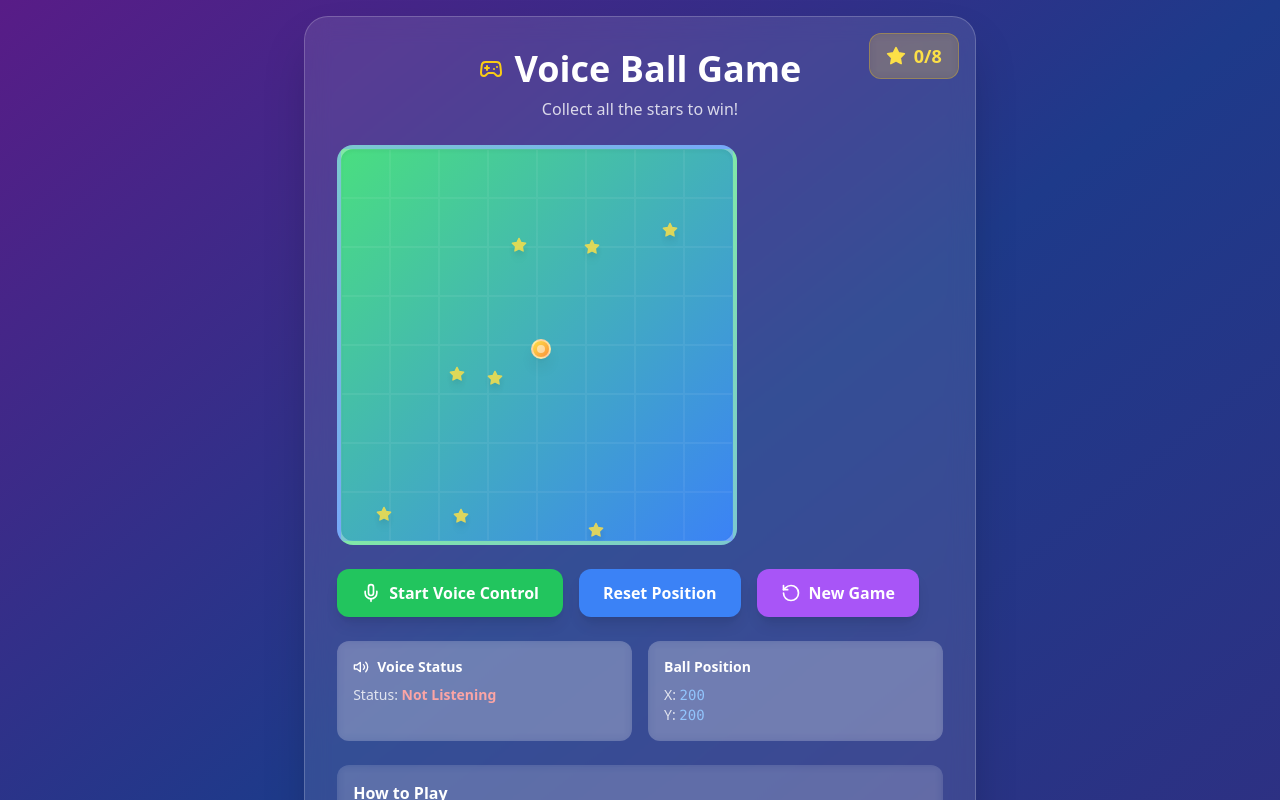
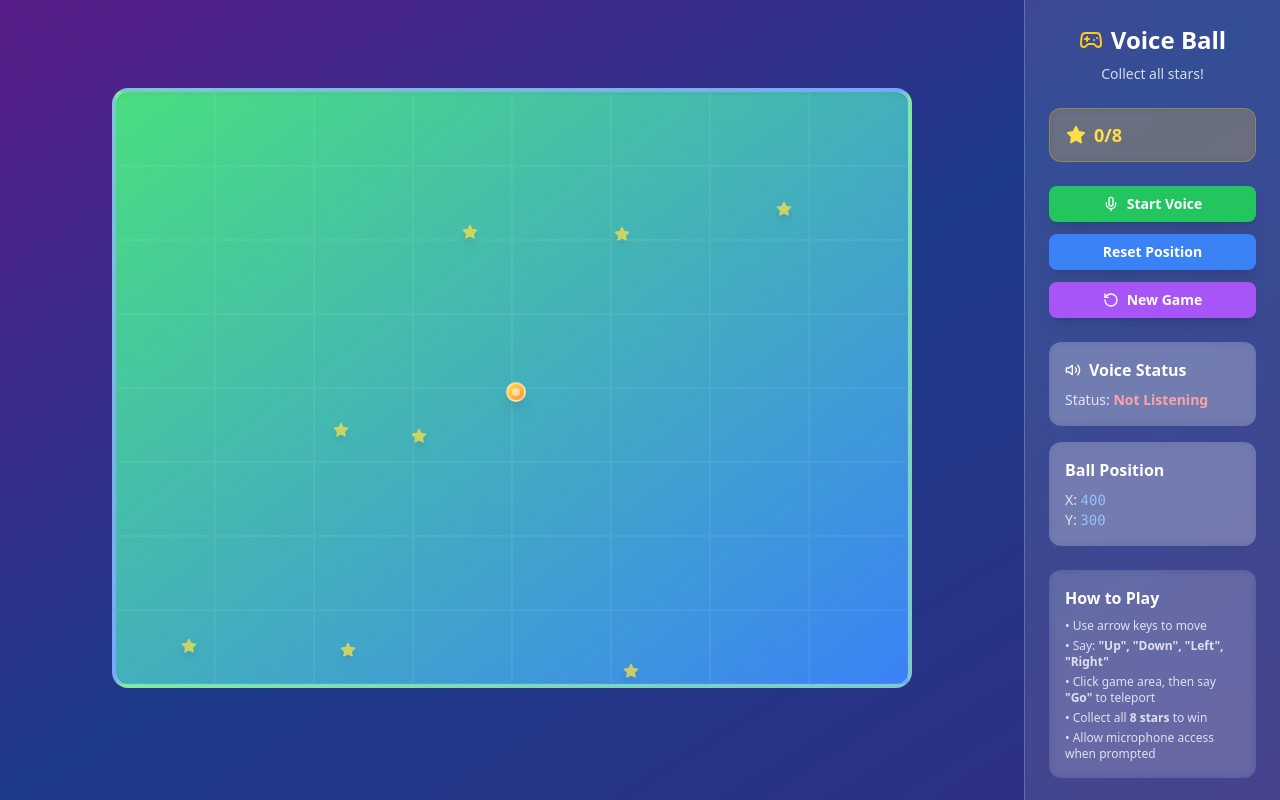
Before and after one commit to n1developer-ubt/VoiceBallGame, a React (Vite) app: page / in a window 1280 px wide. Shown: the top 800 px of the page. Built offline with nearby package versions, Linux system fonts and the light colour scheme.

Commit message:
game layout modified.

```diff
--- a/src/App.tsx
+++ b/src/App.tsx
@@ -55,18 +55,11 @@ function App() {
    const isBallActive = keysPressed.size > 0 || Boolean(lastCommand)
 
    return (
-      <div className='min-h-screen bg-gradient-to-br from-purple-900 via-blue-900 to-indigo-900 flex items-center justify-center p-4'>
-         <div className='bg-white/10 backdrop-blur-md rounded-3xl p-8 shadow-2xl border border-white/20 relative'>
-            <ScoreDisplay score={score} />
-
-            <div className='text-center mb-6'>
-               <h1 className='text-4xl font-bold text-white mb-2 flex items-center justify-center gap-3'>
-                  <Gamepad2 className='text-yellow-400' />
-                  Voice Ball Game
-               </h1>
-               <p className='text-white/80'>Collect all the stars to win!</p>
-            </div>
-
+      <div className='min-h-screen bg-gradient-to-br from-purple-900 via-blue-900 to-indigo-900 overflow-hidden'>
+         <div className='flex h-screen'>
+            {/* Left side - Game Area (80%) */}
+            <div className='w-4/5 flex items-center justify-center p-6'>
+               <div className='relative'>
                   <GameArea
                      ballPosition={ballPosition}
                      targetPosition={targetPosition}
@@ -74,14 +67,37 @@ function App() {
                      onAreaClick={handleGameAreaClick}
                      isBallActive={isBallActive}
                   />
+               </div>
+            </div>
 
+            {/* Right side - Controls and Info (20%) */}
+            <div className='w-1/5 bg-white/10 backdrop-blur-md border-l border-white/20 overflow-y-auto'>
+               <div className='p-6 space-y-6'>
+                  {/* Header */}
+                  <div className='text-center'>
+                     <h1 className='text-2xl font-bold text-white mb-2 flex items-center justify-center gap-2'>
+                        <Gamepad2 className='text-yellow-400' size={24} />
+                        Voice Ball
+                     </h1>
+                     <p className='text-white/80 text-sm'>Collect all stars!</p>
+                  </div>
+
+                  {/* Score Display */}
+                  <div className='bg-yellow-500/20 backdrop-blur-sm rounded-xl px-4 py-3 border border-yellow-400/30'>
+                     <ScoreDisplay score={score} />
+                  </div>
+
+                  {/* Game Controls */}
+                  <div className='space-y-3'>
                      <GameControls
                         isListening={isListening}
                         onToggleVoice={toggleVoiceControl}
                         onResetPosition={resetPosition}
                         onResetGame={resetGame}
                      />
+                  </div>
 
+                  {/* Status Display */}
                   <StatusDisplay
                      isListening={isListening}
                      lastCommand={lastCommand}
@@ -89,15 +105,19 @@ function App() {
                      ballPosition={ballPosition}
                   />
 
+                  {/* Instructions */}
                   <Instructions />
+               </div>
+            </div>
+         </div>
 
+         {/* Win Modal */}
          <WinModal
             show={showWinModal}
             onPlayAgain={resetGame}
             onClose={() => setShowWinModal(false)}
          />
       </div>
-      </div>
    )
 }
 
--- a/src/components/Controls/GameControls.tsx
+++ b/src/components/Controls/GameControls.tsx
@@ -15,28 +15,28 @@ export const GameControls: React.FC<GameControlsProps> = ({
    onResetGame,
 }) => {
    return (
-      <div className='flex flex-col sm:flex-row gap-4 mb-6'>
+      <div className='flex flex-col gap-3'>
          <button
             onClick={onToggleVoice}
-            className={`flex items-center justify-center gap-2 px-6 py-3 rounded-xl font-semibold transition-all duration-200 shadow-lg ${
+            className={`flex items-center justify-center gap-2 px-4 py-2 rounded-lg font-semibold transition-all duration-200 shadow-lg text-sm ${
                isListening
                   ? "bg-red-500 hover:bg-red-600 text-white animate-pulse"
                   : "bg-green-500 hover:bg-green-600 text-white hover:scale-105"
             }`}>
-            {isListening ? <MicOff size={20} /> : <Mic size={20} />}
-            {isListening ? "Stop Listening" : "Start Voice Control"}
+            {isListening ? <MicOff size={16} /> : <Mic size={16} />}
+            {isListening ? "Stop" : "Start Voice"}
          </button>
 
          <button
             onClick={onResetPosition}
-            className='flex items-center justify-center gap-2 px-6 py-3 bg-blue-500 hover:bg-blue-600 text-white rounded-xl font-semibold transition-all duration-200 shadow-lg hover:scale-105'>
+            className='flex items-center justify-center gap-2 px-4 py-2 bg-blue-500 hover:bg-blue-600 text-white rounded-lg font-semibold transition-all duration-200 shadow-lg hover:scale-105 text-sm'>
             Reset Position
          </button>
 
          <button
             onClick={onResetGame}
-            className='flex items-center justify-center gap-2 px-6 py-3 bg-purple-500 hover:bg-purple-600 text-white rounded-xl font-semibold transition-all duration-200 shadow-lg hover:scale-105'>
-            <RotateCcw size={20} />
+            className='flex items-center justify-center gap-2 px-4 py-2 bg-purple-500 hover:bg-purple-600 text-white rounded-lg font-semibold transition-all duration-200 shadow-lg hover:scale-105 text-sm'>
+            <RotateCcw size={16} />
             New Game
          </button>
       </div>
--- a/src/components/UI/Instructions.tsx
+++ b/src/components/UI/Instructions.tsx
@@ -3,24 +3,20 @@ import { TOTAL_STARS } from "../../constants/gameConstants"
 
 export const Instructions: React.FC = () => {
    return (
-      <div className='mt-6 bg-white/10 rounded-xl p-4 backdrop-blur-sm'>
+      <div className='bg-white/10 rounded-xl p-4 backdrop-blur-sm'>
          <h3 className='font-semibold text-white mb-2'>How to Play</h3>
-         <div className='text-white/80 text-sm space-y-1'>
-            <p>• Use arrow keys to move the ball around</p>
+         <div className='text-white/80 text-xs space-y-1'>
+            <p>• Use arrow keys to move</p>
             <p>
-               • Click "Start Voice Control" and say:{" "}
-               <strong>"Up", "Down", "Left", or "Right"</strong>
+               • Say: <strong>"Up", "Down", "Left", "Right"</strong>
             </p>
             <p>
-               • <strong>NEW:</strong> Click anywhere on the game area to set a
-               target, then say <strong>"Go"</strong> to teleport there
+               • Click game area, then say <strong>"Go"</strong> to teleport
             </p>
             <p>
-               • Collect all <strong>{TOTAL_STARS} stars</strong> to win the
-               game
+               • Collect all <strong>{TOTAL_STARS} stars</strong> to win
             </p>
-            <p>• Watch the ball grow when you're actively controlling it</p>
-            <p>• Make sure to allow microphone access when prompted</p>
+            <p>• Allow microphone access when prompted</p>
          </div>
       </div>
    )
--- a/src/components/UI/ScoreDisplay.tsx
+++ b/src/components/UI/ScoreDisplay.tsx
@@ -8,13 +8,11 @@ interface ScoreDisplayProps {
 
 export const ScoreDisplay: React.FC<ScoreDisplayProps> = ({ score }) => {
    return (
-      <div className='absolute top-4 right-4 bg-yellow-500/20 backdrop-blur-sm rounded-xl px-4 py-2 border border-yellow-400/30'>
-         <div className='flex items-center gap-2 text-yellow-300'>
-            <Star size={20} className='fill-current' />
-            <span className='font-bold text-lg'>
-               {score}/{TOTAL_STARS}
-            </span>
-         </div>
+      <div className='flex items-center gap-2 text-yellow-300'>
+         <Star size={20} className='fill-current' />
+         <span className='font-bold text-lg'>
+            {score}/{TOTAL_STARS}
+         </span>
       </div>
    )
 }
--- a/src/components/UI/StatusDisplay.tsx
+++ b/src/components/UI/StatusDisplay.tsx
@@ -16,13 +16,13 @@ export const StatusDisplay: React.FC<StatusDisplayProps> = ({
    ballPosition,
 }) => {
    return (
-      <div className='grid grid-cols-1 sm:grid-cols-2 gap-4 text-sm'>
+      <div className='space-y-4'>
          <div className='bg-white/20 rounded-xl p-4 backdrop-blur-sm'>
             <h3 className='font-semibold text-white mb-2 flex items-center gap-2'>
                <Volume2 size={16} />
                Voice Status
             </h3>
-            <p className='text-white/80'>
+            <p className='text-white/80 text-sm'>
                Status:{" "}
                <span
                   className={`font-semibold ${
@@ -32,7 +32,7 @@ export const StatusDisplay: React.FC<StatusDisplayProps> = ({
                </span>
             </p>
             {lastCommand && (
-               <p className='text-white/80 mt-1'>
+               <p className='text-white/80 mt-1 text-sm'>
                   Last:{" "}
                   <span className='font-mono text-yellow-300'>
                      "{lastCommand}"
@@ -40,7 +40,7 @@ export const StatusDisplay: React.FC<StatusDisplayProps> = ({
                </p>
             )}
             {targetPosition && (
-               <p className='text-white/80 mt-1'>
+               <p className='text-white/80 mt-1 text-sm'>
                   Target:{" "}
                   <span className='font-mono text-red-300'>
                      ({Math.round(targetPosition.x)},{" "}
@@ -52,13 +52,13 @@ export const StatusDisplay: React.FC<StatusDisplayProps> = ({
 
          <div className='bg-white/20 rounded-xl p-4 backdrop-blur-sm'>
             <h3 className='font-semibold text-white mb-2'>Ball Position</h3>
-            <p className='text-white/80'>
+            <p className='text-white/80 text-sm'>
                X:{" "}
                <span className='font-mono text-blue-300'>
                   {Math.round(ballPosition.x)}
                </span>
             </p>
-            <p className='text-white/80'>
+            <p className='text-white/80 text-sm'>
                Y:{" "}
                <span className='font-mono text-blue-300'>
                   {Math.round(ballPosition.y)}
--- a/src/constants/gameConstants.ts
+++ b/src/constants/gameConstants.ts
@@ -1,5 +1,5 @@
-export const GAME_WIDTH = 400
-export const GAME_HEIGHT = 400
+export const GAME_WIDTH = 800
+export const GAME_HEIGHT = 600
 export const BALL_SIZE = 20
 export const STAR_SIZE = 16
 export const MOVE_SPEED = 5
```
Lines whose indentation alone changed are shown as unchanged.
